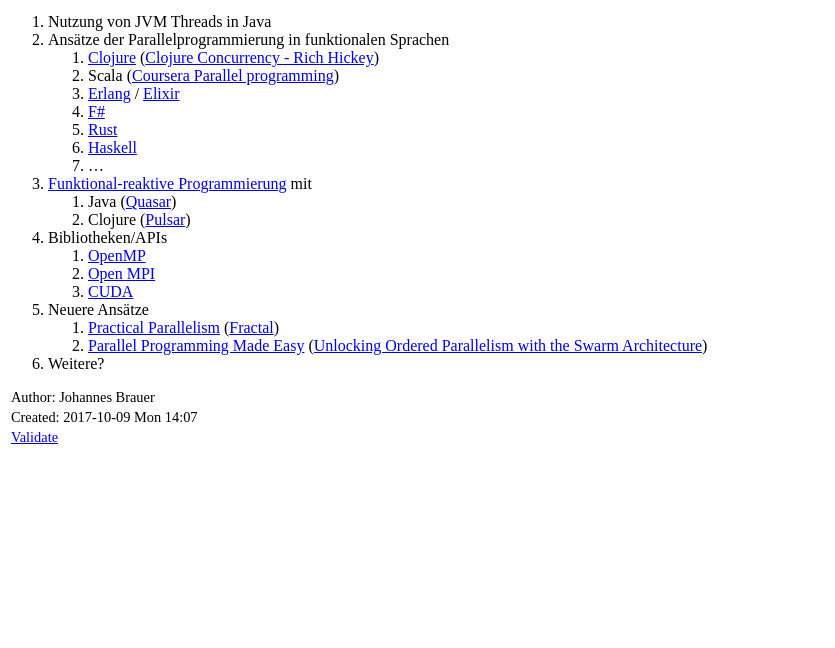
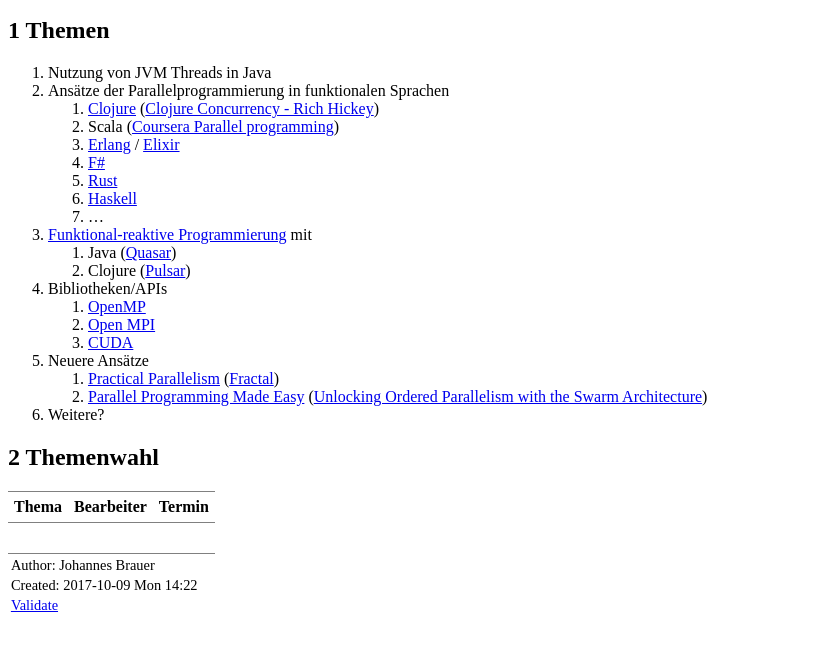
Before and after one commit to johbra/Parallelprogrammierung, a plain HTML site: page themenliste.html in a window 1280 px wide. Shown: the part 98-746 px from the top of the page, without its empty margins (0-835 px from the left). Drawn offline with Linux system fonts and the light colour scheme.

Commit message:
Themenwahl

```diff
--- a/themenliste.html
+++ b/themenliste.html
@@ -3,7 +3,7 @@
 "http://www.w3.org/TR/xhtml1/DTD/xhtml1-strict.dtd">
 <html xmlns="http://www.w3.org/1999/xhtml" lang="en" xml:lang="en">
 <head>
-<!-- 2017-10-09 Mon 14:07 -->
+<!-- 2017-10-09 Mon 14:22 -->
 <meta http-equiv="Content-Type" content="text/html;charset=utf-8" />
 <meta name="viewport" content="width=device-width, initial-scale=1" />
 <title>Themenliste</title>
@@ -232,6 +232,9 @@
 <br />
 <span class="subtitle">Wahlpflichfach Parallelprogrammierung</span>
 </h1>
+<div id="outline-container-org967509f" class="outline-2">
+<h2 id="org967509f"><span class="section-number-2">1</span> Themen</h2>
+<div class="outline-text-2" id="text-1">
 <ol class="org-ol">
 <li>Nutzung von JVM Threads in Java</li>
 <li>Ansätze der Parallelprogrammierung in funktionalen Sprachen
@@ -263,9 +266,42 @@
 <li>Weitere?</li>
 </ol>
 </div>
+</div>
+
+<div id="outline-container-org57b328c" class="outline-2">
+<h2 id="org57b328c"><span class="section-number-2">2</span> Themenwahl</h2>
+<div class="outline-text-2" id="text-2">
+<table border="2" cellspacing="0" cellpadding="6" rules="groups" frame="hsides">
+
+
+<colgroup>
+<col  class="org-left" />
+
+<col  class="org-left" />
+
+<col  class="org-left" />
+</colgroup>
+<thead>
+<tr>
+<th scope="col" class="org-left">Thema</th>
+<th scope="col" class="org-left">Bearbeiter</th>
+<th scope="col" class="org-left">Termin</th>
+</tr>
+</thead>
+<tbody>
+<tr>
+<td class="org-left">&#xa0;</td>
+<td class="org-left">&#xa0;</td>
+<td class="org-left">&#xa0;</td>
+</tr>
+</tbody>
+</table>
+</div>
+</div>
+</div>
 <div id="postamble" class="status">
 <p class="author">Author: Johannes Brauer</p>
-<p class="date">Created: 2017-10-09 Mon 14:07</p>
+<p class="date">Created: 2017-10-09 Mon 14:22</p>
 <p class="validation"><a href="http://validator.w3.org/check?uri=referer">Validate</a></p>
 </div>
 </body>
```
Also changed, not shown: 1 other file.
